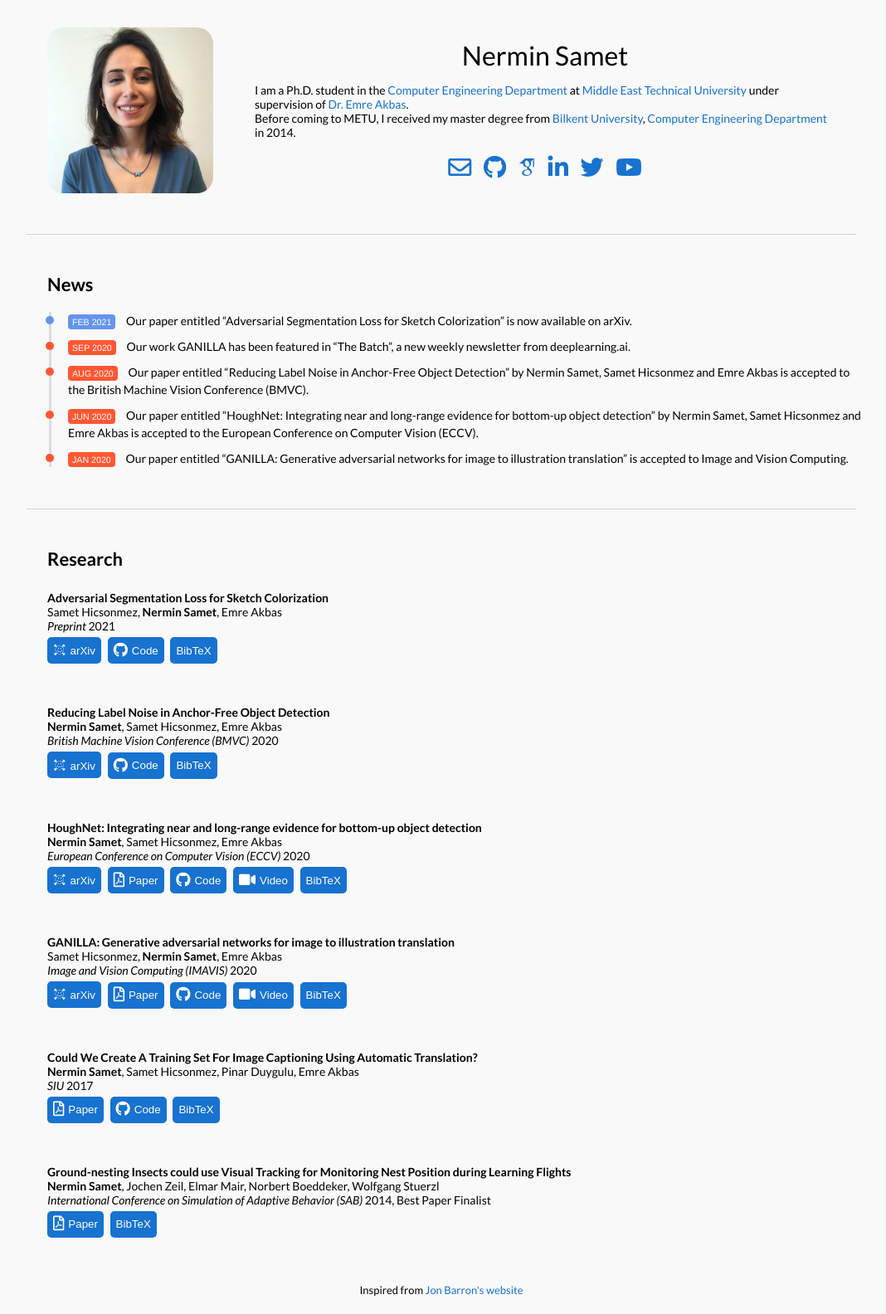
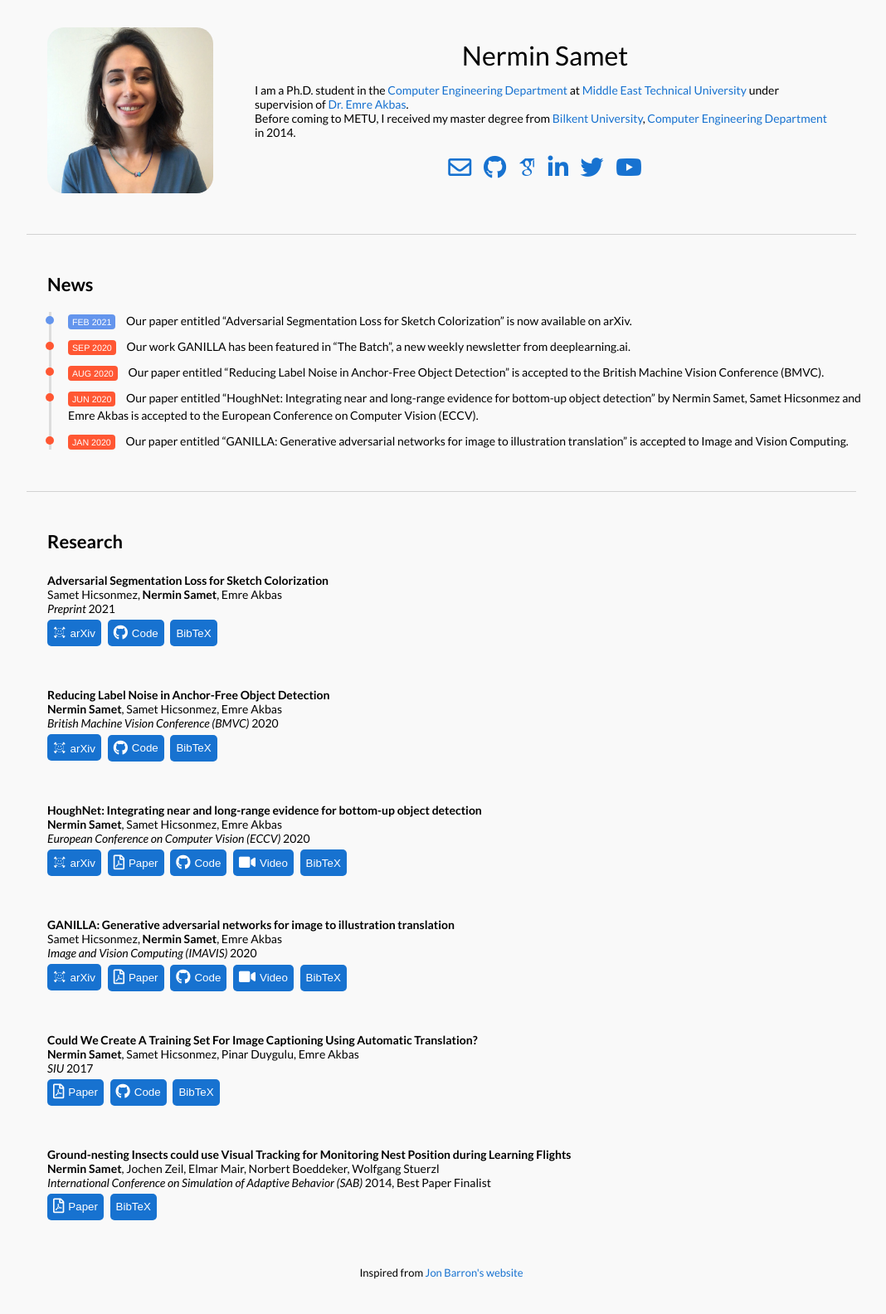
Before and after one commit to nerminsamet/nerminsamet.github.io, a Jekyll site: the page built from _posts/research/2021-02-01-advsegloss.markdown, in a window 1280 px wide. Shown: the whole page at 83% size, without its empty margins (108-1176 px from the left). Built offline with Jekyll 4.4.1, drawn with Linux system fonts in a browser that asks for light colours; some web fonts are replaced; after the commit the page ends 1563 px from its top, so only the background shows below that.

Commit message:
Update 2020-08-01-ppdet.markdown

```diff
--- a/_posts/news/2020-08-01-ppdet.markdown
+++ b/_posts/news/2020-08-01-ppdet.markdown
@@ -1,6 +1,6 @@
 ---
 layout: post
-title:  "Our paper entitled “Reducing Label Noise in Anchor-Free Object Detection” by Nermin Samet, Samet Hicsonmez and Emre Akbas is accepted to the British Machine Vision Conference (BMVC)."
+title:  "Our paper entitled “Reducing Label Noise in Anchor-Free Object Detection” is accepted to the British Machine Vision Conference (BMVC)."
 date:   2020-08-01 10:00:00 +03:00
 categories: news
 color: "#ff5733"
```
